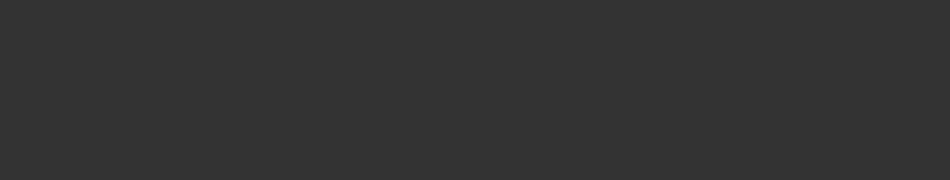
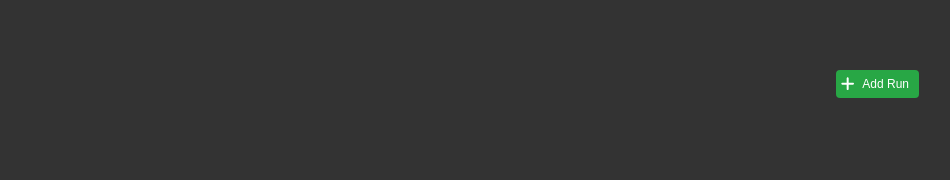
Before and after one commit to Florian-Dj/count-death, a plain HTML site: page index.html in a window 1280 px wide. Shown: the top 180 px of the page, without its empty margins (211-1161 px from the left). Drawn offline with Linux system fonts and the light colour scheme.

Commit message:
Add button add run

```diff
--- a/index.html
+++ b/index.html
@@ -10,6 +10,12 @@
 	</head>
 
 	<body>
+		<button class="btn btn-extend btn-add" href="#" title="Add Game">
+			<svg width="16" height="16" viewBox="0 0 16 16" fill="none" xmlns="http://www.w3.org/2000/svg">
+				<path d="M8.66659 2.33325C8.66659 2.06804 8.56123 1.81368 8.37369 1.62615C8.18616 1.43861 7.9318 1.33325 7.66659 1.33325C7.40137 1.33325 7.14702 1.43861 6.95948 1.62615C6.77194 1.81368 6.66659 2.06804 6.66659 2.33325V6.66659H2.33325C2.06804 6.66659 1.81368 6.77194 1.62615 6.95948C1.43861 7.14702 1.33325 7.40137 1.33325 7.66659C1.33325 7.9318 1.43861 8.18616 1.62615 8.37369C1.81368 8.56123 2.06804 8.66659 2.33325 8.66659H6.66659V12.9999C6.66659 13.2651 6.77194 13.5195 6.95948 13.707C7.14702 13.8946 7.40137 13.9999 7.66659 13.9999C7.9318 13.9999 8.18616 13.8946 8.37369 13.707C8.56123 13.5195 8.66659 13.2651 8.66659 12.9999V8.66659H12.9999C13.2651 8.66659 13.5195 8.56123 13.707 8.37369C13.8946 8.18616 13.9999 7.9318 13.9999 7.66659C13.9999 7.40137 13.8946 7.14702 13.707 6.95948C13.5195 6.77194 13.2651 6.66659 12.9999 6.66659H8.66659V2.33325Z" fill="white"/>
+			</svg>
+			<p>Add Run</p>
+		</button>
 		<div id="cards">
 			<div class="card">
 				<h2>Name Run</h2>
--- a/src/styles/scss/components/_butons.scss
+++ b/src/styles/scss/components/_butons.scss
@@ -26,7 +26,13 @@
         }
     }
 
-    &.btn-add, &.btn-save{
+    &.btn-add{
+        position: absolute;
+        top: 70px;
+        right: 150px;
+        background-color: $color-button-green;
+    }
+    &.btn-save{
         background-color: $color-button-green;
     }
     &.btn-edit{
```
Also changed, not shown: button.html (+1 -1 lines), src/styles/css/main.css, 1 other file.
